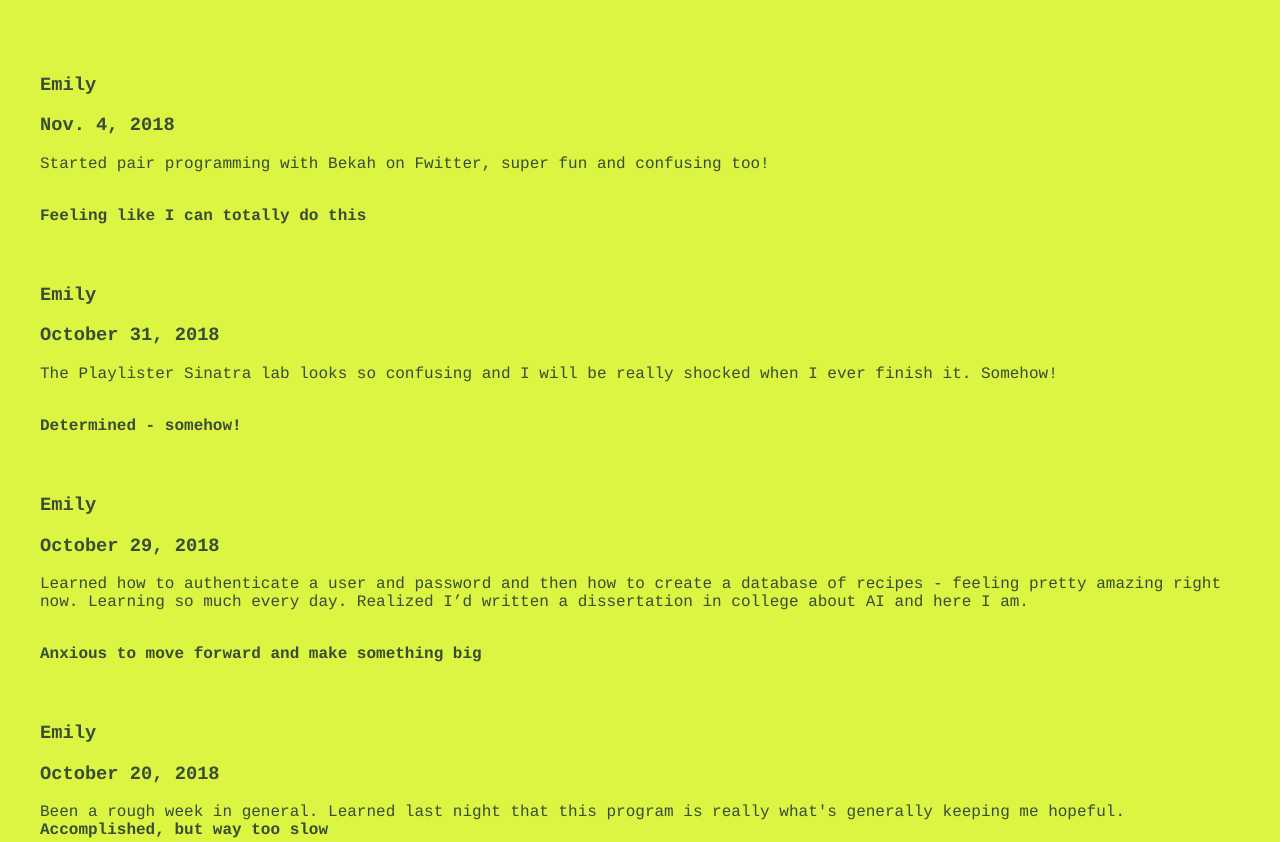
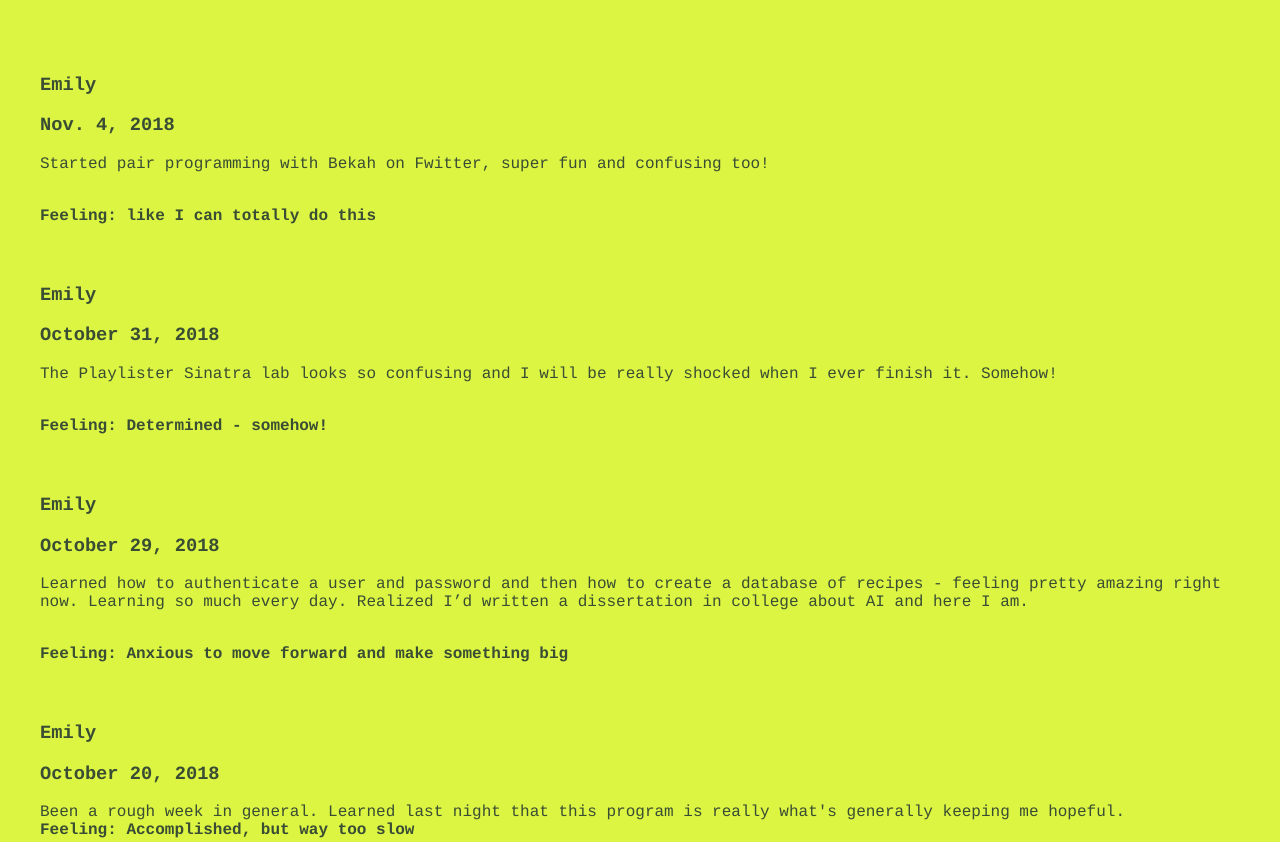
Before and after one commit to BillyPittman1993/musical-fortnight, a plain HTML site: page index.html in a window 1280 px wide. Shown: the part 110-952 px from the top of the page. Drawn offline with Linux system fonts and the light colour scheme.

Commit message:
changed styling

```diff
--- a/index.html
+++ b/index.html
@@ -14,7 +14,7 @@
       <h3>Month xx, 2018</h3>
       <p>update</p>
       <br>
-      <span>general feelings</span>
+      <span>Feeling: xyz</span>
     </div>
 
   -->
@@ -23,7 +23,7 @@
       <h3>Nov. 4, 2018</h3>
       <p>Started pair programming with Bekah on Fwitter, super fun and confusing too!</p>
       <br>
-      <span>Feeling like I can totally do this</span>
+      <span>Feeling: like I can totally do this</span>
     </div>
 
     <div class="Log_Entry">
@@ -31,7 +31,7 @@
       <h3>October 31, 2018</h3>
       <p>The Playlister Sinatra lab looks so confusing and I will be really shocked when I ever finish it. Somehow!</p>
       <br>
-      <span>Determined - somehow!</span>
+      <span>Feeling: Determined - somehow!</span>
     </div>
 
     <div class="Log_Entry">
@@ -39,14 +39,14 @@
       <h3>October 29, 2018</h3>
       <p>Learned how to authenticate a user and password and then how to create a database of recipes - feeling pretty amazing right now. Learning so much every day. Realized I’d written a dissertation in college about AI and here I am.</p>
       <br>
-      <span>Anxious to move forward and make something big</span>
+      <span>Feeling: Anxious to move forward and make something big</span>
     </div>
 
     <div class="Log_Entry">
       <h3>Emily</h3>
       <h3>October 20, 2018</h3>
       <p>Been a rough week in general. Learned last night that this program is really what's generally keeping me hopeful.<br>
-      <span>Accomplished, but way too slow</span>
+      <span>Feeling: Accomplished, but way too slow</span>
     </div>
 
     <div class="Log_Entry">
```
